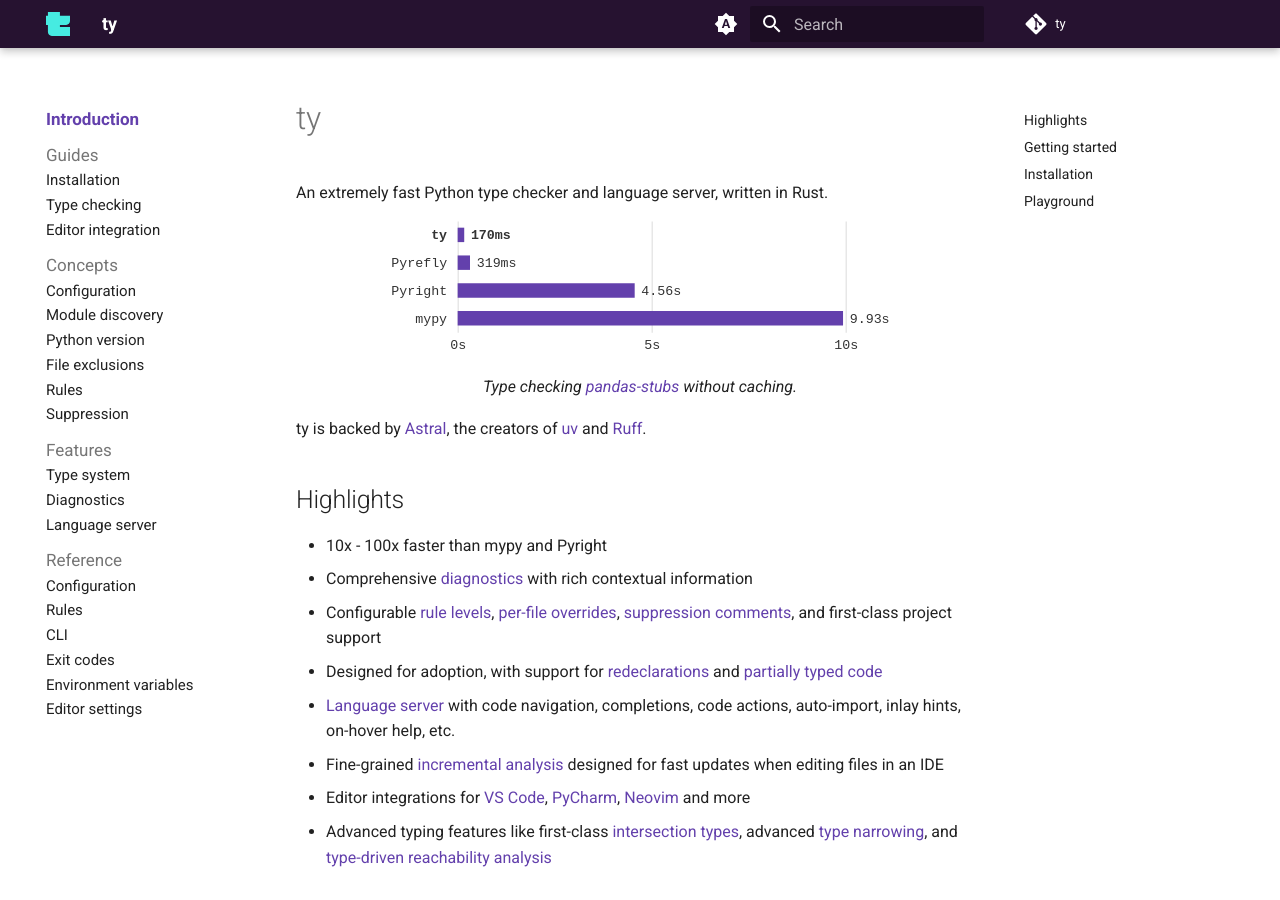
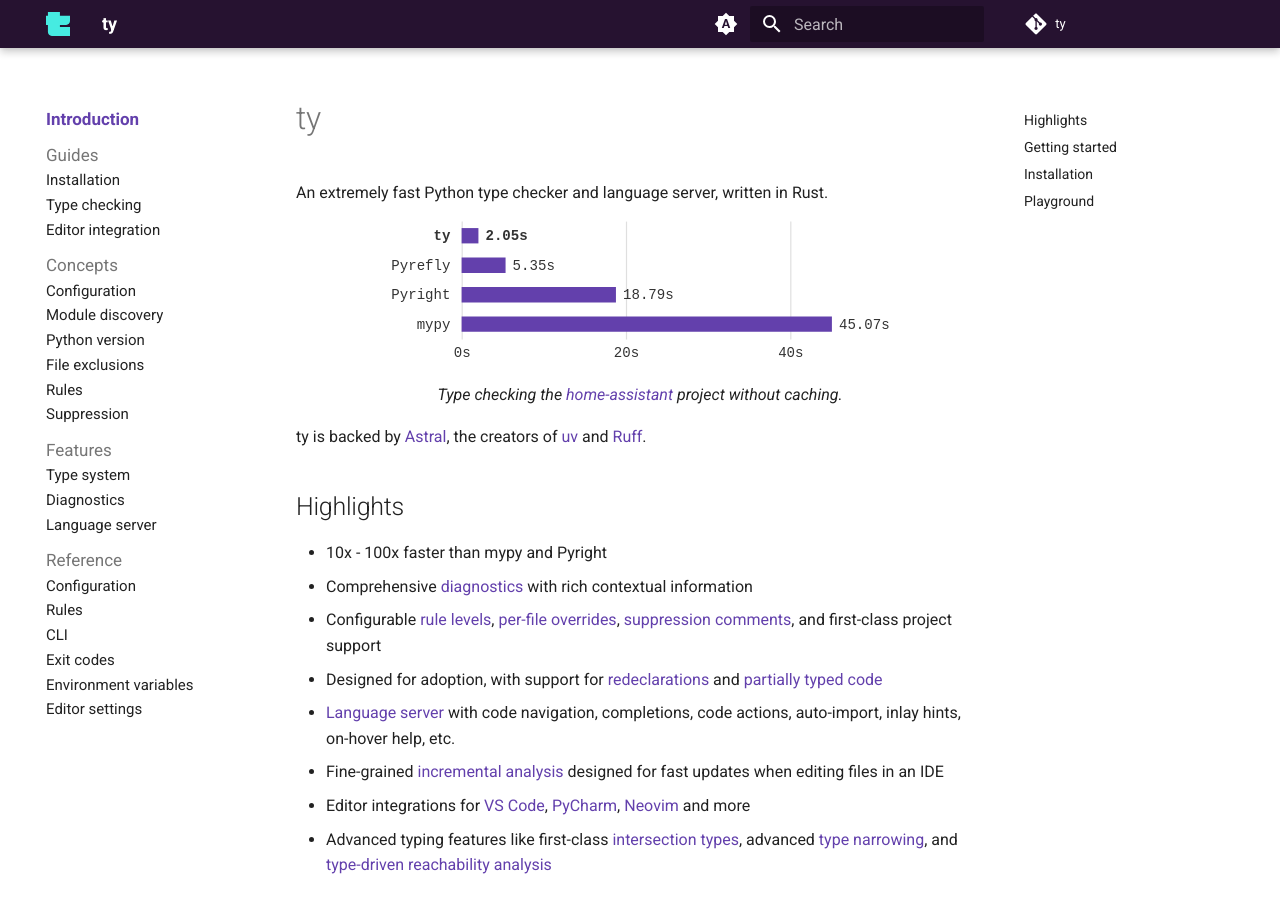
Before and after one commit to astral-sh/ty, an MkDocs documentation site: the page built from docs/index.md, in a window 1280 px wide and 900 px high. Built offline with MkDocs 1.6.1 and Material for MkDocs 9.7.7, drawn with Linux system fonts in a browser that asks for light colours; comment, search, counter and statistics services are not loaded.

Commit message:
Update the benchmark image (#1943)

```diff
--- a/docs/index.md
+++ b/docs/index.md
@@ -7,11 +7,11 @@
 </p>
 
 <p align="center">
-  <img alt="Shows a bar chart with benchmark results." width="500px" src="./assets/ty-benchmark-cli.svg#only-dark">
+  <img alt="Shows a bar chart with benchmark results." width="500px" src="./assets/ty-benchmark-cli-dark.svg#only-dark">
 </p>
 
 <p align="center">
-  <i>Type checking <a href="https://github.com/pandas-dev/pandas-stubs">pandas-stubs</a> without caching.</i>
+  <i>Type checking the <a href="https://github.com/home-assistant/core">home-assistant</a> project without caching.</i>
 </p>
 
 ty is backed by [Astral](https://astral.sh), the creators of
```
Also changed, not shown: README.md (+2 -2 lines), docs/assets/ty-benchmark-cli-dark.svg (added), docs/assets/ty-benchmark-cli.svg.
